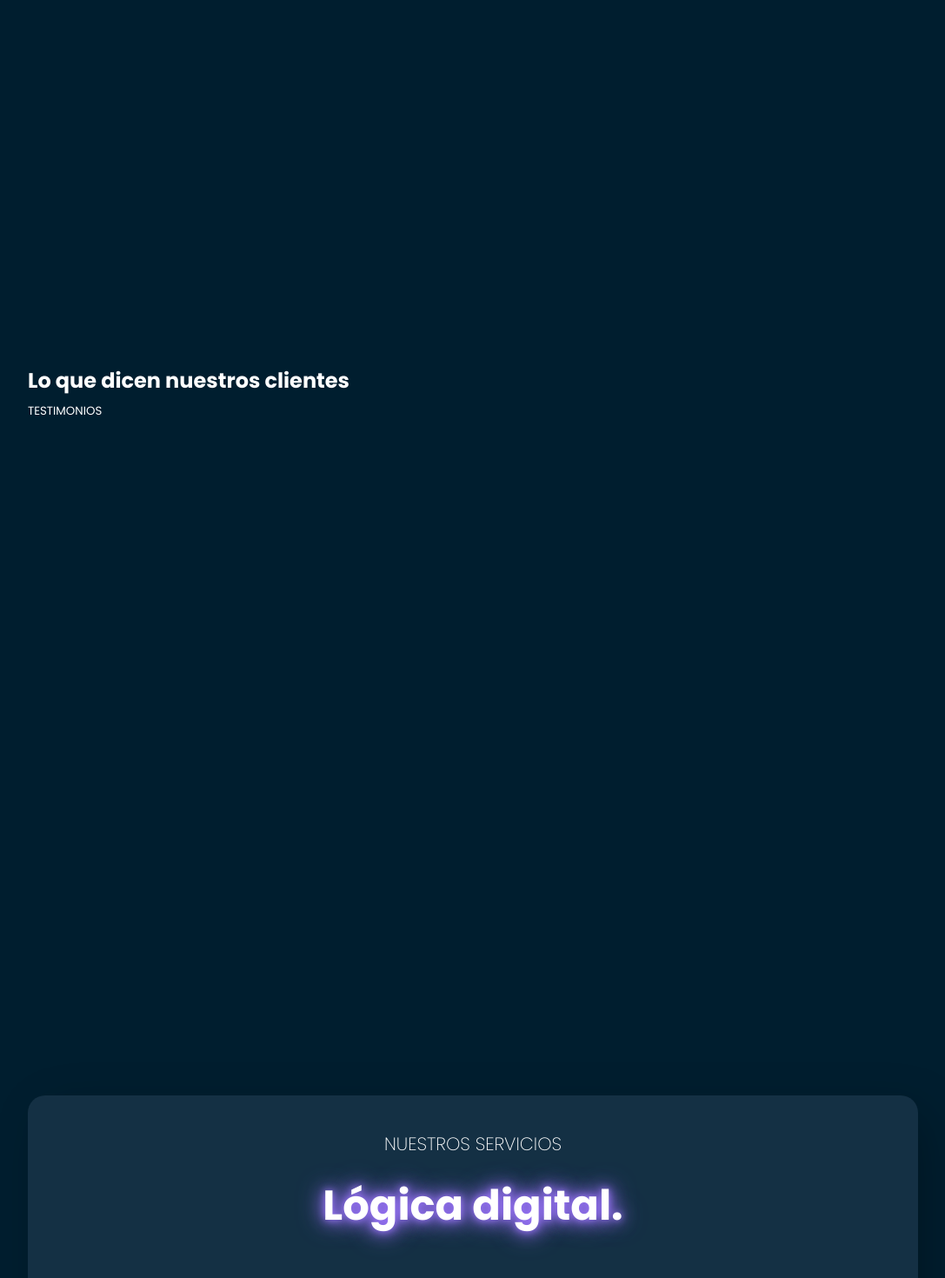
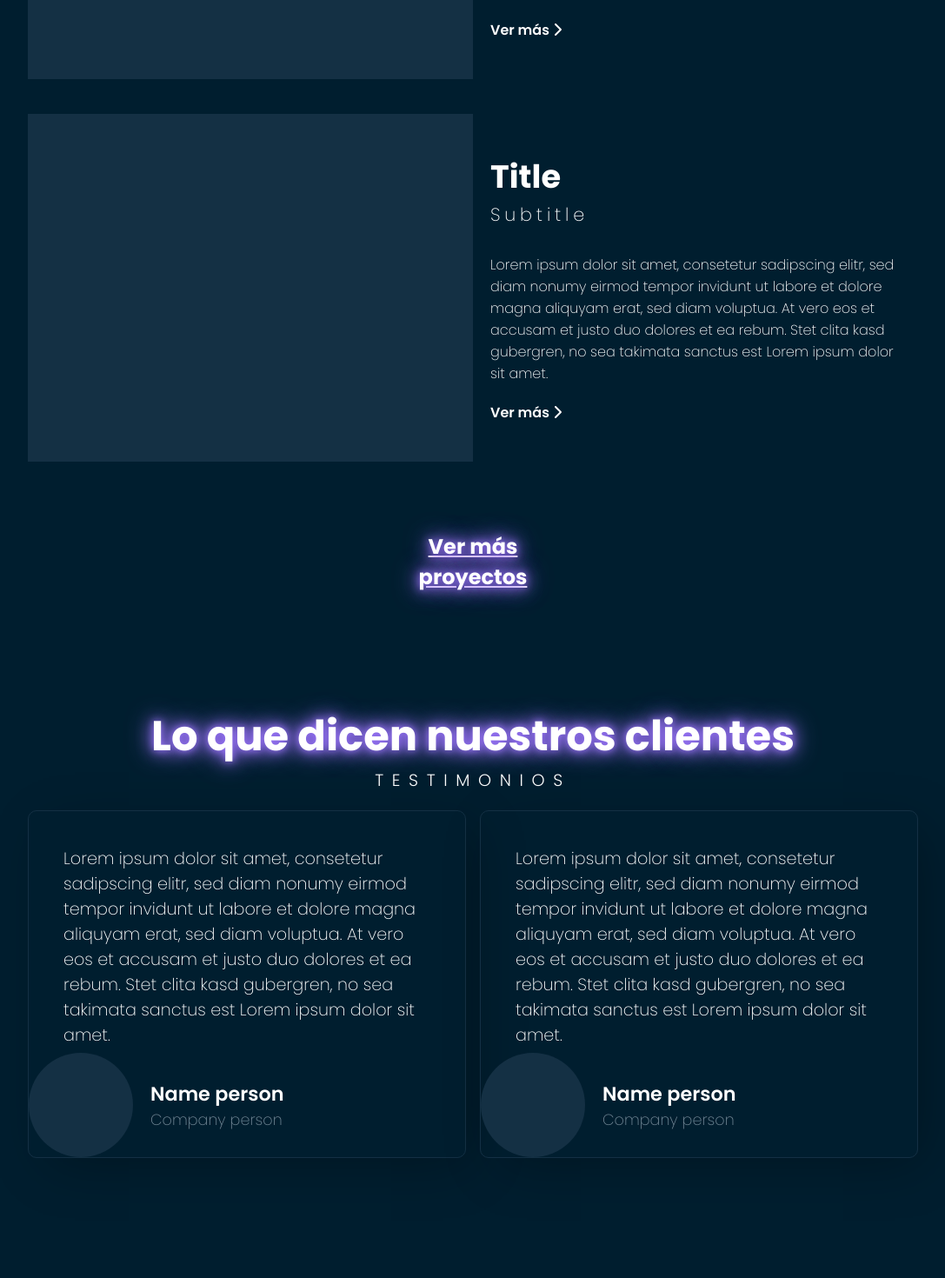
Before and after one commit to simonriv/dvlopedweb, a Next.js app: page / in a window 1280 px wide. Shown: the part 1420-2890 px from the top of the page at 87% size, without its empty margins (96-1183 px from the left). Built offline with nearby package versions, Linux system fonts and the light colour scheme.

Commit message:
Se terminaron las ultimas dos secciones de la página principal dejando toda la estructura lista

```diff
--- a/app/page.jsx
+++ b/app/page.jsx
@@ -1,6 +1,6 @@
 import styles from "../styles/pages/Home.module.css"
 import { FontAwesomeIcon } from "@fortawesome/react-fontawesome"
-import { faChevronCircleRight,faUsersLine,faRocket,faDesktop,faDatabase,faCartShopping,faMessage } from "@fortawesome/free-solid-svg-icons"
+import { faChevronCircleRight,faUsersLine,faRocket,faDesktop,faDatabase,faCartShopping,faMessage,faChevronRight } from "@fortawesome/free-solid-svg-icons"
 import Link from "next/link"
 
 export default function HomePage(){
@@ -30,10 +30,53 @@ export default function HomePage(){
       </section>
       <section className={styles.featuredProjects}>
         <h2>Proyectos destacados</h2>
+        <section className={styles.listProjects}>
+          <div className={styles.itemListProjects}>
+            <div className={styles.imgItemProjects}></div>
+            <div className={styles.contentItemProjects}>
+              <h1>Title</h1>
+              <sub>Subtitle</sub>
+              <p>Lorem ipsum dolor sit amet, consetetur sadipscing elitr, sed diam nonumy eirmod tempor invidunt ut labore et dolore magna aliquyam erat, sed diam voluptua. At vero eos et accusam et justo duo dolores et ea rebum. Stet clita kasd gubergren, no sea takimata sanctus est Lorem ipsum dolor sit amet.</p>
+              <Link href="/projects">Ver más <span><FontAwesomeIcon icon={faChevronRight}/></span></Link>
+            </div>
+          </div>
+          <div className={styles.itemListProjects}>
+            <div className={styles.imgItemProjects}></div>
+            <div className={styles.contentItemProjects}>
+              <h1>Title</h1>
+              <sub>Subtitle</sub>
+              <p>Lorem ipsum dolor sit amet, consetetur sadipscing elitr, sed diam nonumy eirmod tempor invidunt ut labore et dolore magna aliquyam erat, sed diam voluptua. At vero eos et accusam et justo duo dolores et ea rebum. Stet clita kasd gubergren, no sea takimata sanctus est Lorem ipsum dolor sit amet.</p>
+              <Link href="/projects">Ver más <span><FontAwesomeIcon icon={faChevronRight}/></span></Link>
+            </div>
+          </div>
+        </section>
+        <Link href="/projects">Ver más proyectos</Link>
       </section>
       <section className={styles.testimonials}>
         <h1>Lo que dicen nuestros clientes</h1>
         <sub>TESTIMONIOS</sub>
+        <div className={styles.gridTestimonials}>
+          <div className={styles.itemGridTestimonials}>
+            <p>Lorem ipsum dolor sit amet, consetetur sadipscing elitr, sed diam nonumy eirmod tempor invidunt ut labore et dolore magna aliquyam erat, sed diam voluptua. At vero eos et accusam et justo duo dolores et ea rebum. Stet clita kasd gubergren, no sea takimata sanctus est Lorem ipsum dolor sit amet.</p>
+            <div className={styles.personTestimonials}>
+              <div className={styles.photoPerson}></div>
+              <div className={styles.dataPerson}>
+                <Link href="/">Name person</Link>
+                <h4>Company person</h4>
+              </div>
+            </div>
+          </div>
+          <div className={styles.itemGridTestimonials}>
+            <p>Lorem ipsum dolor sit amet, consetetur sadipscing elitr, sed diam nonumy eirmod tempor invidunt ut labore et dolore magna aliquyam erat, sed diam voluptua. At vero eos et accusam et justo duo dolores et ea rebum. Stet clita kasd gubergren, no sea takimata sanctus est Lorem ipsum dolor sit amet.</p>
+            <div className={styles.personTestimonials}>
+              <div className={styles.photoPerson}></div>
+              <div className={styles.dataPerson}>
+                <Link href="/">Name person</Link>
+                <h4>Company person</h4>
+              </div>
+            </div>
+          </div>
+        </div>
       </section>
       <section className={styles.ourServices}>
         <h2>NUESTROS SERVICIOS</h2>
--- a/styles/pages/Home.module.css
+++ b/styles/pages/Home.module.css
@@ -231,10 +231,112 @@
  * Featured Projects
  */
 
- .featuredProjects {
+.featuredProjects {
   width:100%;
   min-height: 100vh;
- }
+  margin-bottom: 80px;
+}
+
+.featuredProjects h2 {
+  font-family: var(--font-poppins),sans-serif;
+  font-weight: 200;
+  font-size: 1.3rem;
+  letter-spacing: .3rem;
+  margin-bottom: 40px;
+}
+
+.featuredProjects > a {
+  width:20%;
+  height: 60px;
+  display:block;
+  padding-top: 40px;
+  margin: 0 auto;
+  color:var(--color--text);
+  text-align: center;
+  font-family: var(--font-poppins),sans-serif;
+  font-weight: 700;
+  font-size: 1.5rem;
+  text-shadow: 0 0 10px rgba(158,118,255,1),
+    0 0 20px rgba(158,118,255,1),
+    0 0 30px rgba(158,118,255,1);
+
+}
+
+.featuredProjects .listProjects {
+  width:100%;
+  height: auto;
+}
+
+.listProjects .itemListProjects {
+  width:100%;
+  height: 50vh;
+  margin: 20px 0 40px;
+  display:flex;
+  flex-wrap: wrap;
+}
+
+.itemListProjects .imgItemProjects {
+  width:50%;
+  height: 100%;
+  background-color:var(--color--textoffset);
+}
+
+.itemListProjects .contentItemProjects {
+  width:50%;
+  height: 100%;
+  padding: 20px;
+  display:flex;
+  justify-content: center;
+  flex-direction: column;
+}
+
+.contentItemProjects h1 {
+  font-family: var(--font-poppins),sans-serif;
+  font-weight: 700;
+  font-size: 2.3rem;
+}
+
+.contentItemProjects sub {
+  font-family: var(--font-poppins),sans-serif;
+  font-weight: 200;
+  font-size: 1.3rem;
+  letter-spacing: .3rem;
+  margin-bottom: 30px;
+}
+
+.contentItemProjects p {
+  font-family: var(--font-poppins),sans-serif;
+  font-weight: 200;
+  font-size: 1rem;
+  margin-bottom: 20px;
+}
+
+.contentItemProjects a {
+  color: var(--color--text);
+  font-family: var(--font-poppins),sans-serif;
+  font-weight: 600;
+  font-size: 1rem;
+  text-decoration: none;
+  -webkit-transition: all 200ms cubic-bezier(0.42, 0, 0.58, 1);
+  -moz-transition: all 200ms cubic-bezier(0.42, 0, 0.58, 1);
+  -o-transition: all 200ms cubic-bezier(0.42, 0, 0.58, 1);
+  transition: all 200ms cubic-bezier(0.42, 0, 0.58, 1);
+}
+
+.contentItemProjects a span {
+  -webkit-transition: all 200ms cubic-bezier(0.42, 0, 0.58, 1);
+  -moz-transition: all 200ms cubic-bezier(0.42, 0, 0.58, 1);
+  -o-transition: all 200ms cubic-bezier(0.42, 0, 0.58, 1);
+  transition: all 200ms cubic-bezier(0.42, 0, 0.58, 1);
+}
+
+.contentItemProjects a:hover {
+  text-decoration: underline;
+}
+
+.contentItemProjects a:hover > span {
+  margin-left: 20px;
+}
 
 /*
  * Testimonials
@@ -243,4 +345,89 @@
 .testimonials {
   width:100%;
   min-height: 100vh;
+  display:flex;
+  justify-content: center;
+  align-items:center;
+  flex-direction:column;
 }
+
+.testimonials h1 {
+  font-family: var(--font-poppins),sans-serif;
+  text-align:center;
+  font-weight: 700;
+  font-size: 3rem;
+  text-shadow: 0 0 10px var(--color--secondary),
+    0 0 20px var(--color--secondary),
+    0 0 30px var(--color--secondary);
+}
+
+.testimonials sub {
+  font-family: var(--font-poppins),sans-serif;
+  text-align:center;
+  font-weight: 300;
+  font-size: 1.2rem;
+  letter-spacing: .6rem;
+}
+
+.testimonials .gridTestimonials {
+  width: 100%;
+  min-height: 60vh;
+  display: grid;
+  grid-template-columns: repeat(auto-fill,minmax(400px,1fr));
+  grid-gap: 1rem;
+  margin-top: 20px;
+}
+
+.gridTestimonials .itemGridTestimonials{
+  height: 400px;
+  border: 1px solid var(--color--textoffset);
+  border-radius: 10px;
+  box-shadow: 14px 14px 60px -10px rgba(0,0,0,.3);
+}
+
+.itemGridTestimonials p {
+  display:block;
+  width: 100%;
+  height: 70%;
+  padding:40px;
+  font-family: var(--font-poppins),sans-serif;
+  font-weight: 200;
+  font-size: 1.2rem;
+}
+
+.itemGridTestimonials .personTestimonials {
+  width:100%;
+  height: 30%;
+  display:flex;
+}
+
+.personTestimonials .photoPerson {
+  width:120px;
+  height:120px;
+  background-color:var(--color--textoffset);
+  border-radius: 50%;
+}
+
+.personTestimonials .dataPerson {
+  width: calc(100% - 120px);
+  height:100%;
+  display:flex;
+  justify-content:center;
+  flex-direction:column;
+  padding-left: 20px;
+}
+
+.dataPerson a {
+  font-family: var(--font-poppins),sans-serif;
+  font-weight: 600;
+  font-size: 1.4rem;
+  text-decoration:none;
+  color:var(--color--text);
+}
+
+.dataPerson h4 {
+  font-family: var(--font-poppins),sans-serif;
+  font-weight: 200;
+  font-size: 1.1rem;
+  color:var(--color--tertiary);
+}
```
